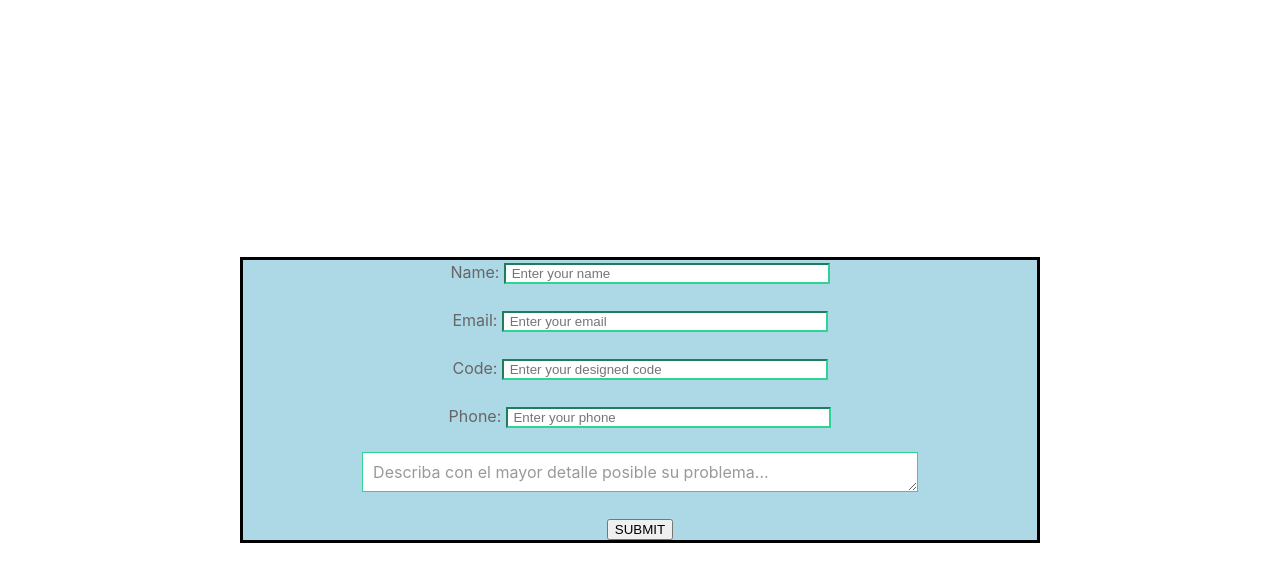
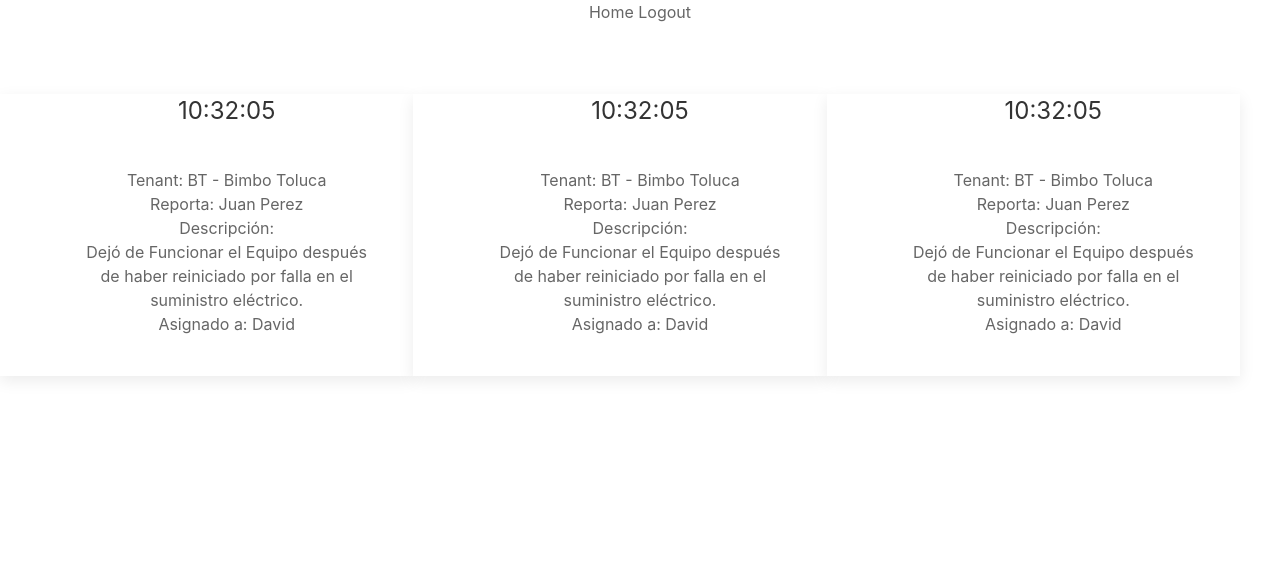
Before and after one commit to JosafatSolis/irondesk_front, a React (Create React App) app in the folder FRONT/my-app/: page / in a window 1280 px wide. Shown: the top 582 px of the page. Built offline with nearby package versions, Linux system fonts and the light colour scheme.

Commit message:
Comenzando con los tickets

```diff
--- a/FRONT/my-app/package.json
+++ b/FRONT/my-app/package.json
@@ -9,6 +9,7 @@
     "formik": "^2.1.4",
     "react": "^16.13.1",
     "react-dom": "^16.13.1",
+    "react-router-dom": "^5.2.0",
     "react-scripts": "3.4.1",
     "uikit": "^3.4.6",
     "yup": "^0.28.5"
--- a/FRONT/my-app/src/App.js
+++ b/FRONT/my-app/src/App.js
@@ -1,20 +1,23 @@
-import React from 'react';
-import './App.css';
+import React, { Component } from "react";
+import "./App.css";
 
-import Login from "./components/Login"
-import FormikForm from './components/FormikForm';
+import Login from "./components/Login";
+import FormikForm from "./components/FormikForm";
+import NavBar from "./components/Navbar";
+import TenantsContainer from "./components/TenantsContainer";
+import TicketsContainer from "./components/TicketsContainer";
 
-
-
-function App() {
-  return (
-    <div className="App">
-
-
-      <FormikForm />
-
-    </div>
-  );
+class App extends Component {
+  render() {
+    return (
+      <div className="App">
+        {/* <FormikForm /> */}
+        <NavBar />
+        {/* <TenantsContainer /> */}
+        <TicketsContainer />
+      </div>
+    );
+  }
 }
 
 export default App;
--- /dev/null
+++ b/FRONT/my-app/src/components/DeviceCard.js
@@ -0,0 +1,13 @@
+import React, { Component } from 'react';
+
+export default class DeviceCard extends Component {
+    render() {
+        return (
+            <div>
+                <div>
+                    DVPN - Divisora Panes
+                </div>
+            </div>
+        )
+    }
+}
--- a/FRONT/my-app/src/components/FormikForm.js
+++ b/FRONT/my-app/src/components/FormikForm.js
@@ -9,6 +9,7 @@
 
 const validationSchema = Yup.object().shape(  {
     name: Yup.string()
+
     .min(1, "Write your name")
     .max(30, "Your name is too long")
     .required("You must have a name"),
--- /dev/null
+++ b/FRONT/my-app/src/components/Navbar.js
@@ -0,0 +1,12 @@
+import React, { Component } from 'react';
+import { Link } from 'react-router-dom';
+
+export default class NavBar extends Component {
+    render() {
+        return (
+            <div>
+                Home    Logout
+            </div>
+        )
+    }
+}
--- /dev/null
+++ b/FRONT/my-app/src/components/TenantCard.js
@@ -0,0 +1,21 @@
+import React, { Component } from 'react';
+
+export default class TenantCard extends Component {
+    render() {
+        return (
+            <div className="uk-card uk-card-default">
+                <div className="uk-card-title">
+                    {this.props.code} - {this.props.name}
+                </div>
+                <div className="uk-card-body">
+                    <div>
+                        Tickets Abiertos:
+                    </div>
+                    <div>
+                        10
+                    </div>
+                </div>
+            </div>
+        )
+    }
+}
--- /dev/null
+++ b/FRONT/my-app/src/components/TenantsContainer.js
@@ -0,0 +1,20 @@
+import React, { Component } from 'react';
+import TenantCard from './TenantCard';
+
+
+export default class TenantsContainer extends Component {
+    render() {
+        return(
+            <section className="uk-section">
+                <div className="uk-container">
+                    <div className="uk-grid uk-child-width-1-3">
+                        <TenantCard code="BT" name="Bimbo Toluca" />
+                        <TenantCard code="TR" name="Tia Rosa" />
+                        <TenantCard code="SM" name="Suandy" />
+                    </div>
+
+                </div>
+            </section>
+        )
+    }
+}
--- /dev/null
+++ b/FRONT/my-app/src/components/TicketCard.js
@@ -0,0 +1,33 @@
+import React, { Component } from 'react';
+import DeviceCard from './DeviceCard';
+
+export default class TicketCard extends Component {
+    render() {
+        return (
+            <div className="uk-card uk-card-default">
+                <div className="uk-card-title">
+                    10:32:05
+                </div>
+                <div className="uk-card-body">
+                    <div>
+                        Tenant: BT - Bimbo Toluca
+                    </div>
+                    <div>
+                        Reporta:
+                        Juan Perez
+                    </div>
+                    <div>
+                        Descripción:
+                    </div>
+                    <div>
+                        Dejó de Funcionar el Equipo después de haber reiniciado por falla en el suministro eléctrico.
+                    </div>
+                    <div>
+                        Asignado a:
+                        David
+                    </div>
+                </div>
+            </div>
+        )
+    }
+}
--- /dev/null
+++ b/FRONT/my-app/src/components/TicketsContainer.js
@@ -0,0 +1,20 @@
+import React, { Component } from 'react';
+import TicketCard from './TicketCard';
+
+
+export default class TicketsContainer extends Component {
+    render() {
+        return(
+            <section className="uk-section">
+                <div className="uk-container">
+                    <div className="uk-grid uk-child-width-1-3">
+                        <TicketCard code="BT" name="Bimbo Toluca" />
+                        <TicketCard code="TR" name="Tia Rosa" />
+                        <TicketCard code="SM" name="Suandy" />
+                    </div>
+
+                </div>
+            </section>
+        )
+    }
+}
--- a/FRONT/my-app/src/index.js
+++ b/FRONT/my-app/src/index.js
@@ -7,11 +7,14 @@
 import UIkit from "uikit"
 import "uikit/dist/css/uikit.min.css"
 import Icons from "uikit/dist/js/uikit-icons"
+import { BrowserRouter } from 'react-router-dom'
 
 UIkit.use(Icons)
 
 ReactDOM.render(
-    <App />,
+    <BrowserRouter>
+        <App />
+    </BrowserRouter>,
     document.getElementById('root')
 );
 
```
Also changed, not shown: 2 other files (tests, documents, lock files or other folders).
